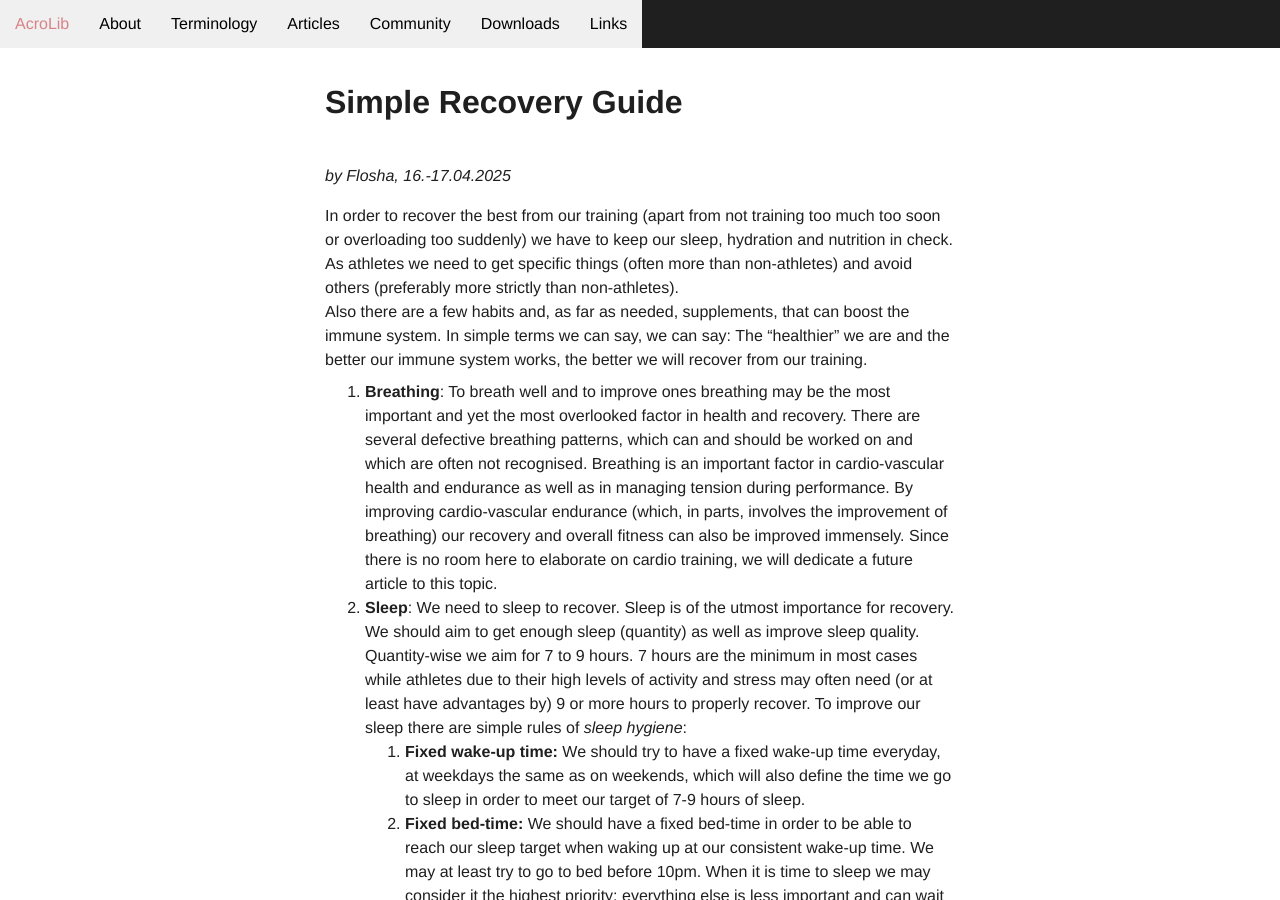
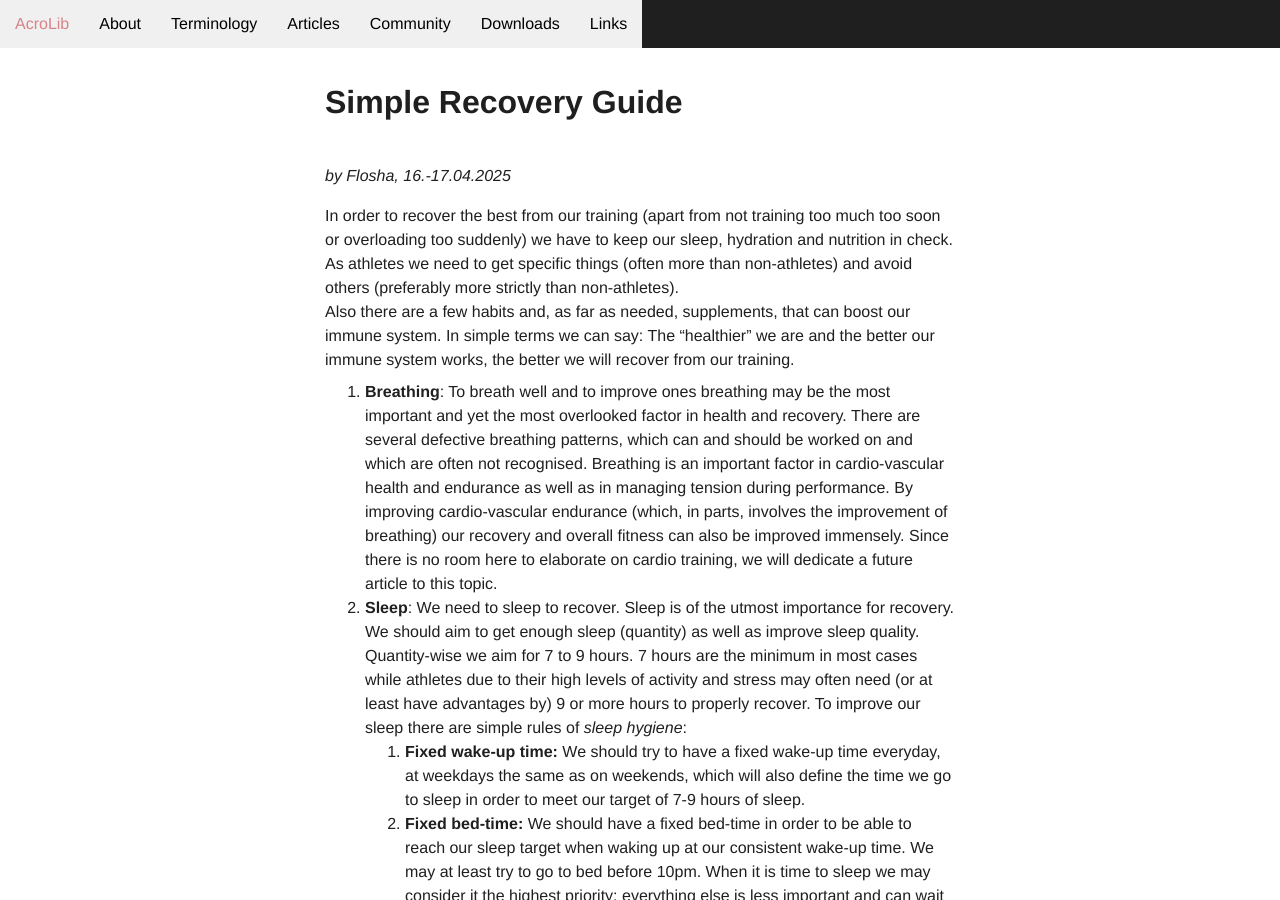
Before and after one commit to floshin/acrolib, a Jekyll site: the page built from training/recovery-guide.md, in a window 1280 px wide and 900 px high. Built offline with Jekyll 4.4.1, drawn with Linux system fonts in a browser that asks for light colours; our own code applies the rules of GitHub Pages for plain Markdown files.

Commit message:
Update recovery-guide.md

```diff
--- a/training/recovery-guide.md
+++ b/training/recovery-guide.md
@@ -3,7 +3,7 @@
 *by Flosha, 16.-17.04.2025*
 
 In order to recover the best from our training (apart from not training too much too soon or overloading too suddenly) we have to keep our sleep, hydration and nutrition in check. As athletes we need to get specific things (often more than non-athletes) and avoid others (preferably more strictly than non-athletes).
-Also there are a few habits and, as far as needed, supplements, that can boost the immune system. In simple terms we can say, we can say: The "healthier" we are and the better our immune system works, the better we will recover from our training.
+Also there are a few habits and, as far as needed, supplements, that can boost our immune system. In simple terms we can say: The "healthier" we are and the better our immune system works, the better we will recover from our training.
 
 
 1. **Breathing**: To breath well and to improve ones breathing may be the most important and yet the most overlooked factor in health and recovery. There are several defective breathing patterns, which can and should be worked on and which are often not recognised. Breathing is an important factor in cardio-vascular health and endurance as well as in managing tension during performance. By improving cardio-vascular endurance (which, in parts, involves the improvement of breathing) our recovery and overall fitness can also be improved immensely. Since there is no room here to elaborate on cardio training, we will dedicate a future article to this topic.
```
